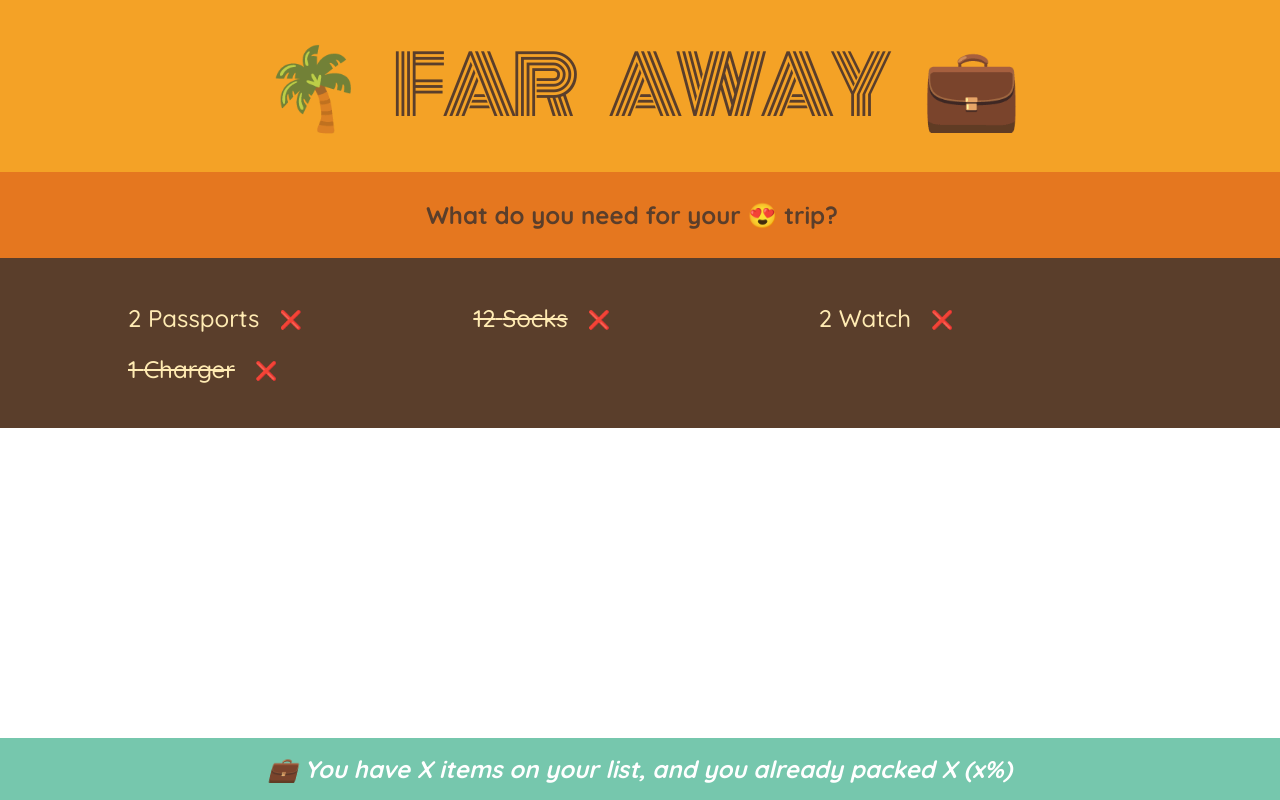
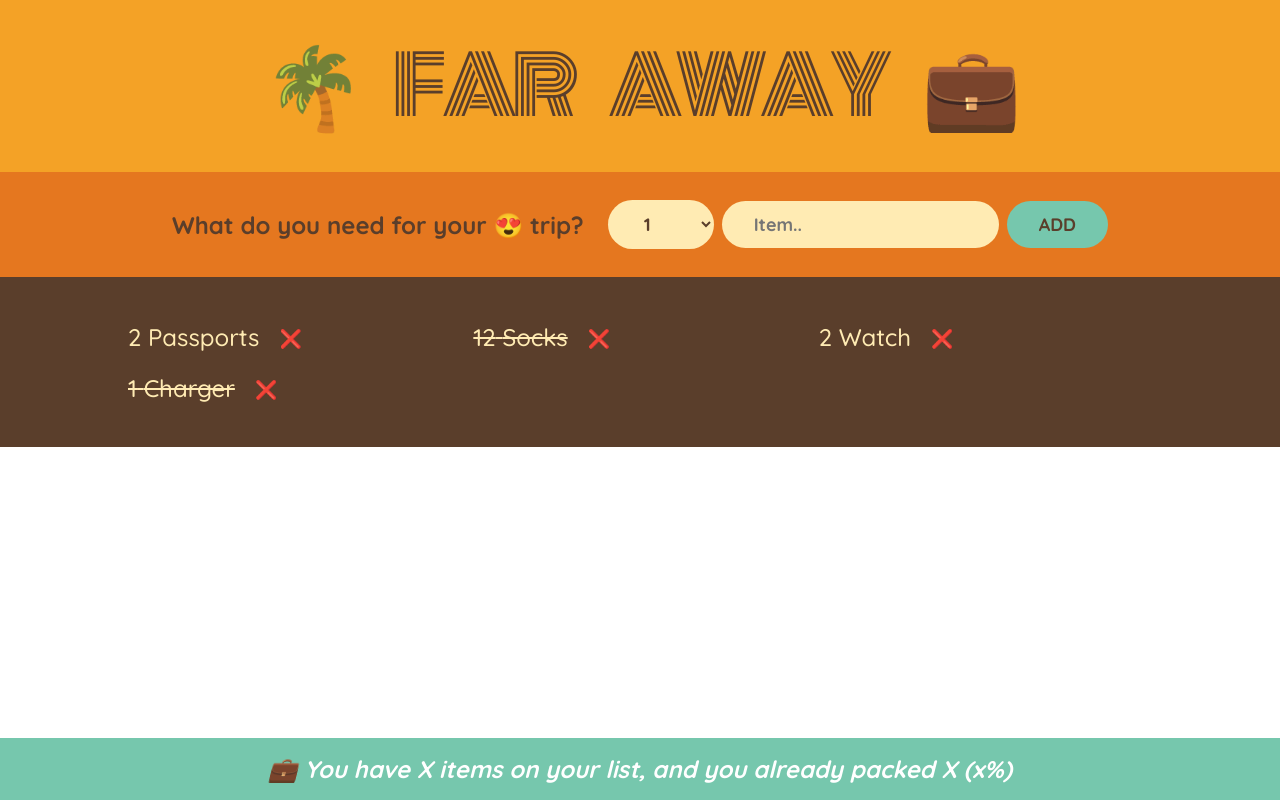
Before and after one commit to BalaKrishnaBaddii/Travel-List, a React (Create React App) app: page / in a window 1280 px wide. Built offline with nearby package versions, Linux system fonts and the light colour scheme.

Commit message:
Form states handeling

```diff
--- a/src/App.js
+++ b/src/App.js
@@ -1,3 +1,4 @@
+import { useState } from "react";
 import "./index.css";
 
 const initialItems = [
@@ -23,10 +24,38 @@
 }
 
 function Form() {
+  const [description, setDescription] = useState("");
+  const [quantity, setQuantity] = useState(1);
+
+  function handleSubmit(e) {
+    e.preventDefault();
+    if (!description) return;
+    const newItem = { description, quantity, packed: false, id: Date.now() };
+    console.log(newItem);
+    setDescription("");
+    setQuantity(1);
+  }
   return (
-    <div className="add-form">
+    <form className="add-form" onSubmit={handleSubmit}>
       <h3>What do you need for your 😍 trip?</h3>
-    </div>
+      <select
+        value={quantity}
+        onChange={(e) => setQuantity(Number(e.target.value))}
+      >
+        {Array.from({ length: 20 }, (_, i) => i + 1).map((num) => (
+          <option value={num} key={num}>
+            {num}
+          </option>
+        ))}
+      </select>
+      <input
+        type="text"
+        placeholder="Item.."
+        value={description}
+        onChange={(e) => setDescription(e.target.value)}
+      ></input>
+      <button>Add</button>
+    </form>
   );
 }
 
@@ -35,7 +64,7 @@
     <div className="list">
       <ul>
         {initialItems.map((item) => (
-          <Item item={item} />
+          <Item item={item} key={item.id} />
         ))}
       </ul>
     </div>
```
